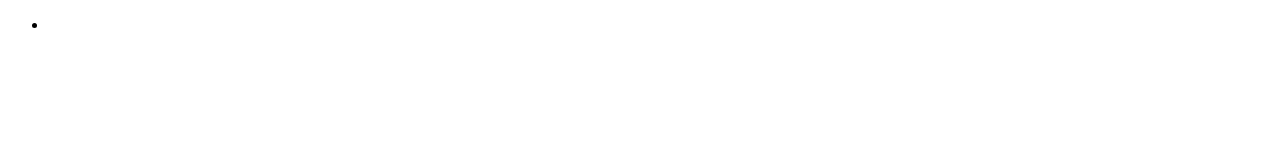
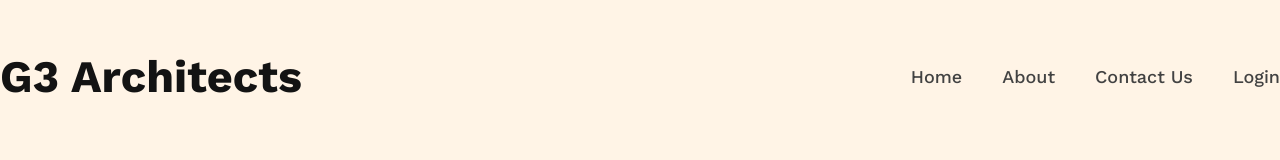
Before and after one commit to AdalOnShow/g3-architects-landing-page, a plain HTML site: page index.html in a window 1280 px wide. Drawn offline with nearby package versions, Linux system fonts and the light colour scheme.

Commit message:
Add initial HTML structure and CSS styles for G3 Architects landing page

```diff
--- a/index.html
+++ b/index.html
@@ -9,14 +9,19 @@
 </head>
 
 <body>
-  <header>
-    <a href="#"></a>
-    <nav>
-      <ul>
-        <li><a href=""></a></li>
-      </ul>
-    </nav>
-  </header>
+  <section id="hero">
+    <header class="container">
+      <a href="#" id="logo">G3 Architects</a>
+      <nav>
+        <ul>
+          <li><a href="">Home</a></li>
+          <li><a href="">About</a></li>
+          <li><a href="">Contact Us</a></li>
+          <li><a href="">Login</a></li>
+        </ul>
+      </nav>
+    </header>
+  </section>
 </body>
 
 </html>
--- a/style.css
+++ b/style.css
@@ -0,0 +1,66 @@
+@import url('https://fonts.googleapis.com/css2?family=Work+Sans:ital,wght@0,100..900;1,100..900&display=swap');
+
+*,
+*::after,
+*::before {
+  padding: 0;
+  margin: 0;
+  box-sizing: border-box;
+  text-decoration: none;
+}
+
+body,
+html {
+  width: 100%;
+  height: 100vh;
+  font-family: "Work Sans", sans-serif;
+  color: var(--dark-3);
+}
+
+:root {
+  --dark-1: #131313;
+  --dark-2: #424242;
+  --dark-3: #727272;
+}
+
+.container {
+  max-width: 1440px;
+  margin: 0 auto;
+}
+
+/* hero section */
+#hero {
+  height: 100dvh;
+  background-color: rgba(255, 144, 14, 0.1);
+
+  /* header section */
+  header {
+    display: flex;
+    justify-content: space-between;
+    align-items: center;
+    padding-top: 50px;
+
+    #logo {
+      font-size: 45px;
+      font-weight: bold;
+      color: var(--dark-1);
+    }
+
+    nav {
+      ul {
+        display: flex;
+        gap: 40px;
+
+        li {
+          list-style: none;
+
+          a {
+            font-size: 18px;
+            font-weight: 500;
+            color: var(--dark-2);
+          }
+        }
+      }
+    }
+  }
+}
```
